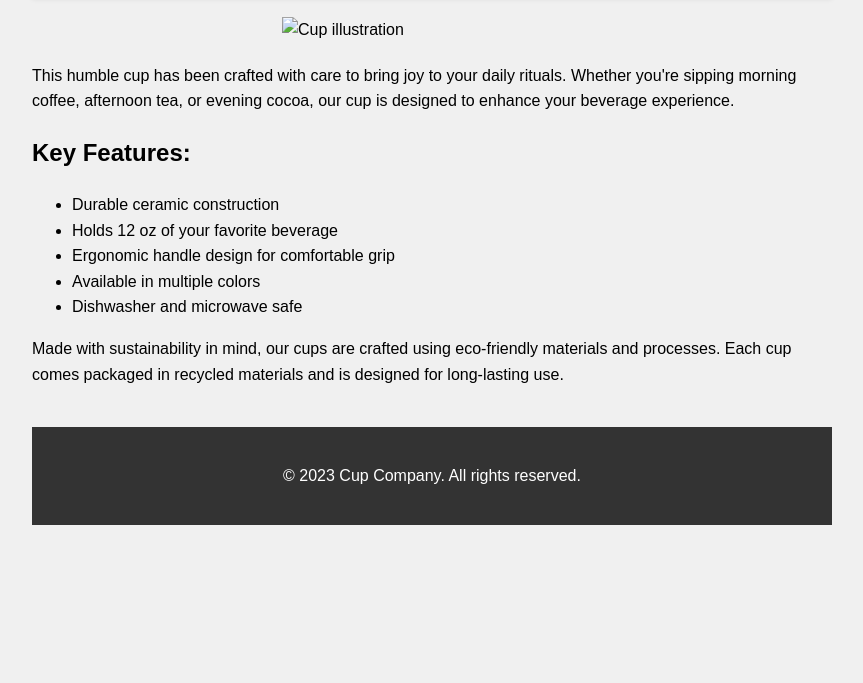
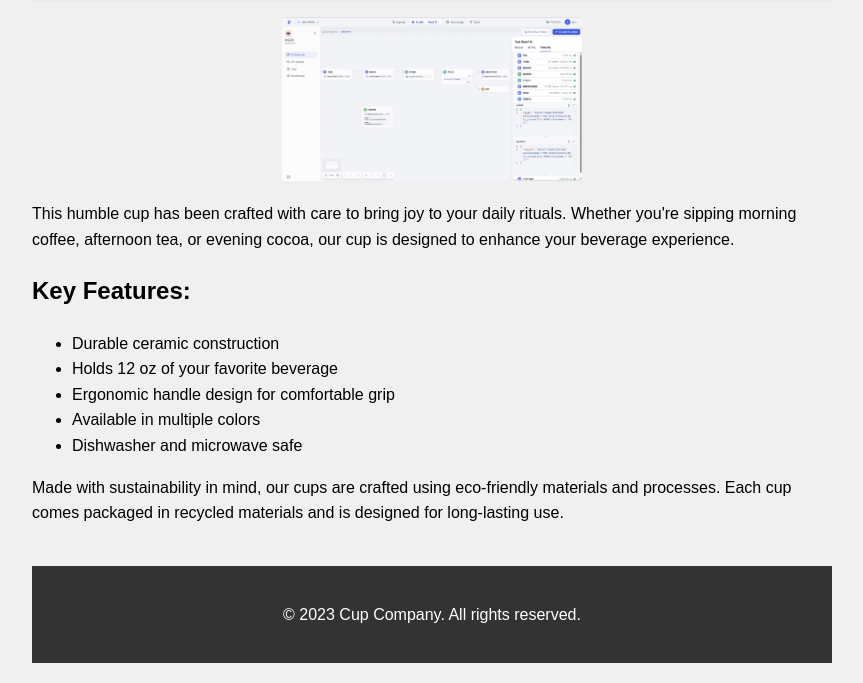
Before and after one commit to imabakagain/imabakagain.github.io, a plain HTML site: page about/index.html in a window 1280 px wide. Shown: the part 177-860 px from the top of the page, without its empty margins (208-1071 px from the left). Before the commit the page ends 800 px from the top, so only its background shows below. Drawn offline with Linux system fonts and the light colour scheme.

Commit message:
Update index.html

```diff
--- a/about/index.html
+++ b/about/index.html
@@ -53,7 +53,7 @@
         </header>
 
         <main>
-            <img src="/asset/images/FinLLM.png" alt="Cup illustration" class="cup-image">
+            <img src="/assets/images/FinLLM.png" alt="Cup illustration" class="cup-image">
 
             <p>This humble cup has been crafted with care to bring joy to your daily rituals. Whether you're sipping morning coffee, afternoon tea, or evening cocoa, our cup is designed to enhance your beverage experience.</p>
 
```
